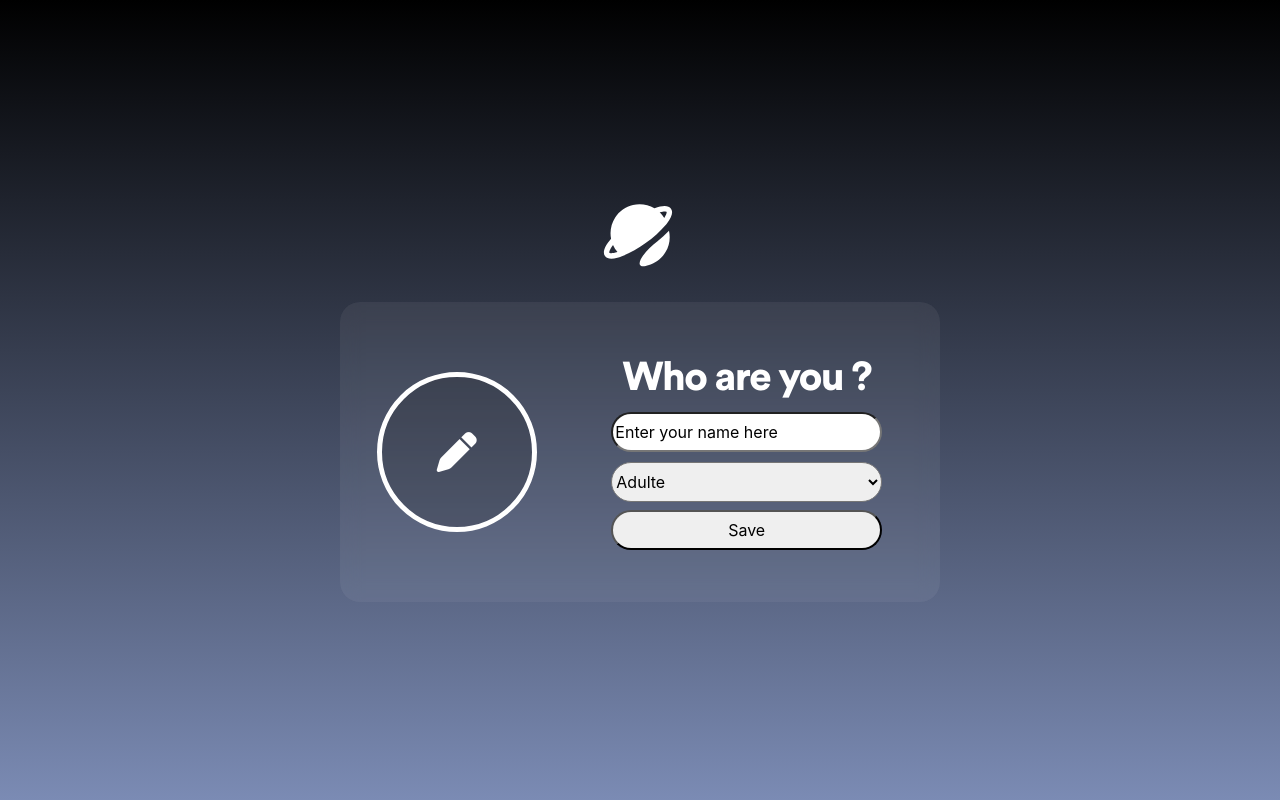
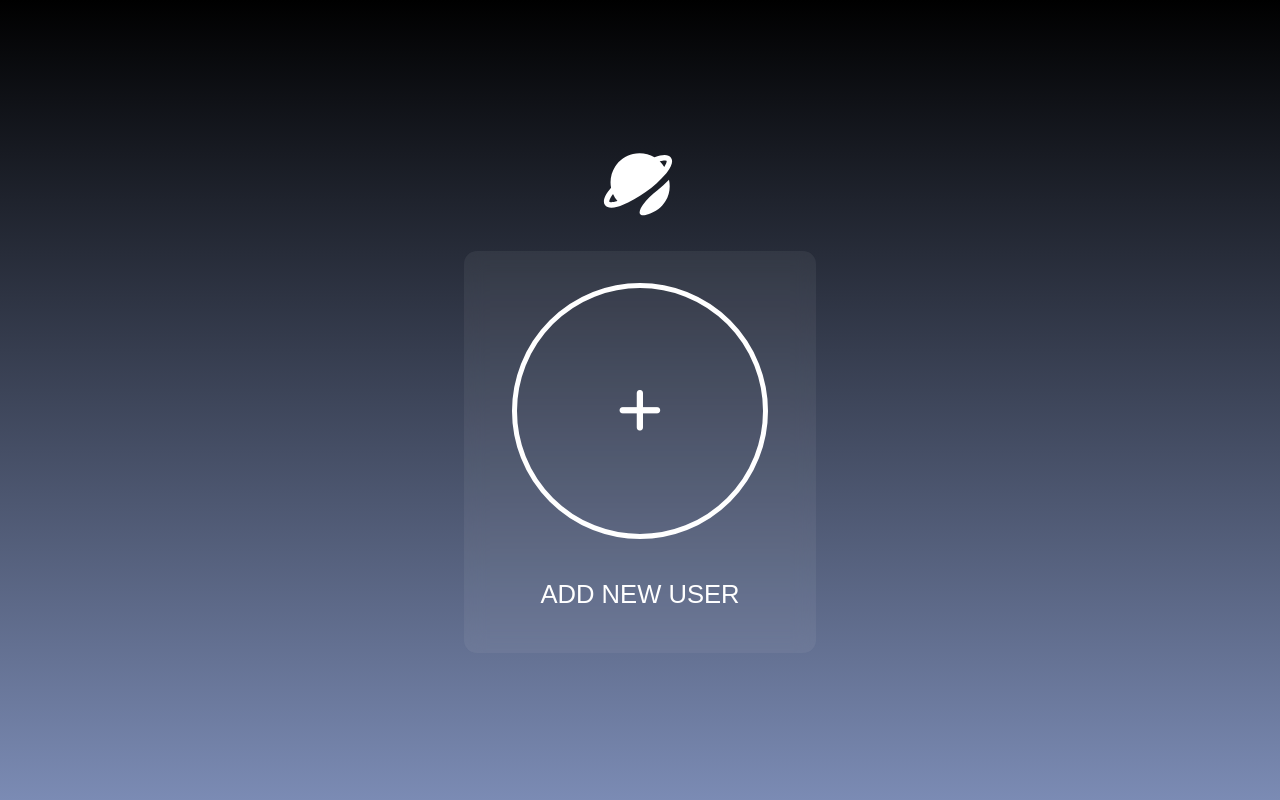
Before and after one commit to arnoldhaub/getflixProject, a PHP site: page /login/profil_select.php?email=1 in a window 1280 px wide. Run offline with PHP 8.4, Linux system fonts and the light colour scheme; data that the repository does not hold is empty; some libraries are stand-ins or nearby versions.

Commit message:
3ed upload add JS code for transition between 1st en 2ed section

```diff
--- a/docker_env/application/source/login/profil_select.php
+++ b/docker_env/application/source/login/profil_select.php
@@ -76,7 +76,7 @@ if (!empty($_POST['pseudo'])) {
                 <div class="profile-pic">
                     <div class="icon-plus">
                         <a href="#">
-                        <i class="fa-solid fa-pen"></i>
+                            <i class="fa-solid fa-pen"></i>
                         </a>
                     </div>
                 </div>
@@ -96,6 +96,20 @@ if (!empty($_POST['pseudo'])) {
             </div>
         </div>
         <!-- End - custome section Who are you ?  -->
+
+        <!-- Start - code JS pour transition de first_new_user vers seconde_who_are_you -->
+
+        <script>
+            let first = document.querySelector(".first_new_user");
+            let seconde = document.querySelector(".seconde_who_are_you");
+            first.addEventListener("click", () => {
+                first.classList.add("transition_none");
+
+                seconde.classList.add("transition_flex");
+            });
+        </script>
+
+        <!-- End - code JS pour transition de first_new_user vers seconde_who_are_you -->
 
         <!-- //////////////////////////////////////////////////////// -->
         <!-- /////////////////// END REDESIGN NORDINE /////////////// -->
--- a/docker_env/application/source/login/styles/styles.css
+++ b/docker_env/application/source/login/styles/styles.css
@@ -267,7 +267,7 @@ p.txt1 {
 /* Start - 1st new user, emplacement vide avec le plus */
 
 .first_new_user {
-  display: none;
+  display: flex;
 }
 
 .profiles {
@@ -316,6 +316,7 @@ p.txt1 {
   flex-shrink: 0;
   height: 70%;
   position: relative;
+  background-color: rgba(255, 255, 255, 0);
 }
 
 .profile > .profile-content > .profile-pic > .profile-pic-image {
@@ -340,7 +341,7 @@ p.txt1 {
 /* Start Section who are you ?   */
 
 .seconde_who_are_you {
-  display: flex;
+  display: none;
   width: 600px;
   backdrop-filter: blur(0.75vw);
   background-color: rgba(255, 255, 255, 0.06);
@@ -348,6 +349,7 @@ p.txt1 {
   height: 300px;
   overflow: hidden;
   margin-top: 30px;
+  transition-duration: 10s;
 }
 
 .img_who_are_you {
@@ -396,6 +398,7 @@ p.txt1 {
 
 .userinfo_who_are_you form button:hover {
   background: #282828;
+  transition: background-color 250ms;
   color: white;
   cursor: pointer;
 }
@@ -424,6 +427,18 @@ p.txt1 {
   color: white;
   font-size: 40px;
 }
+
+/* Section Javascript - class pour transition */
+
+.transition_none {
+  display: none;
+}
+
+.transition_flex {
+  display: flex;
+}
+
+/* Section Javascript - class pour transition */
 
 /* .profile-btn-modifier {
   height: 50px;
```
